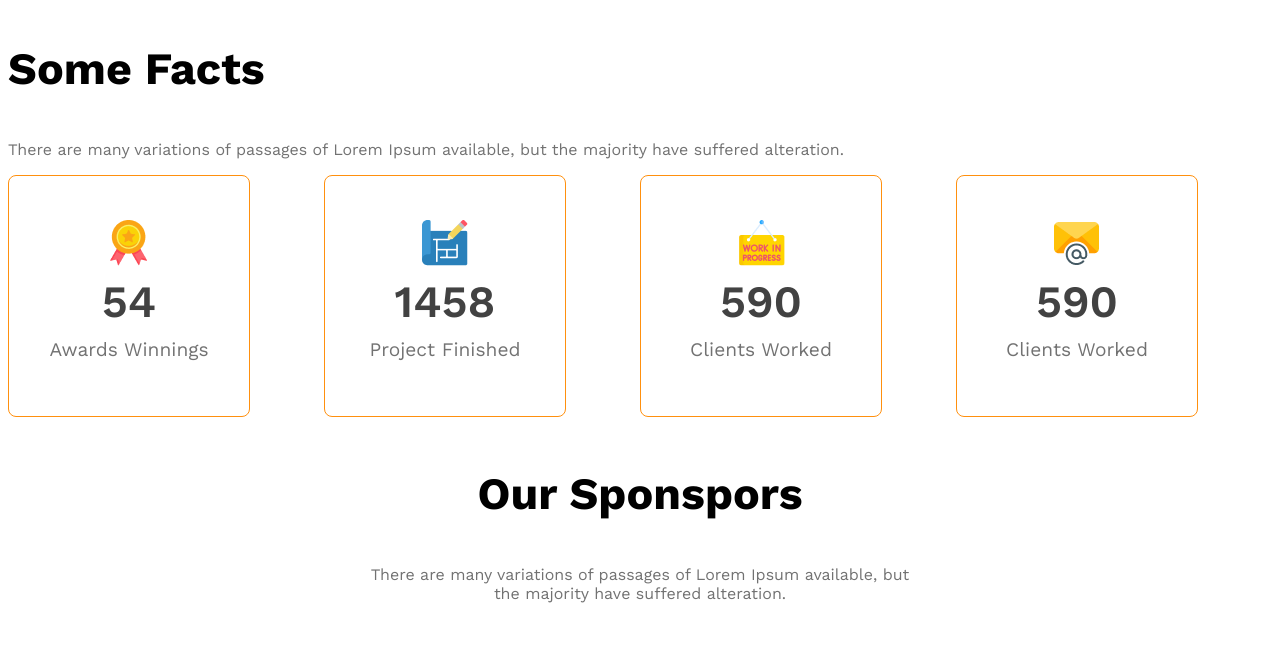
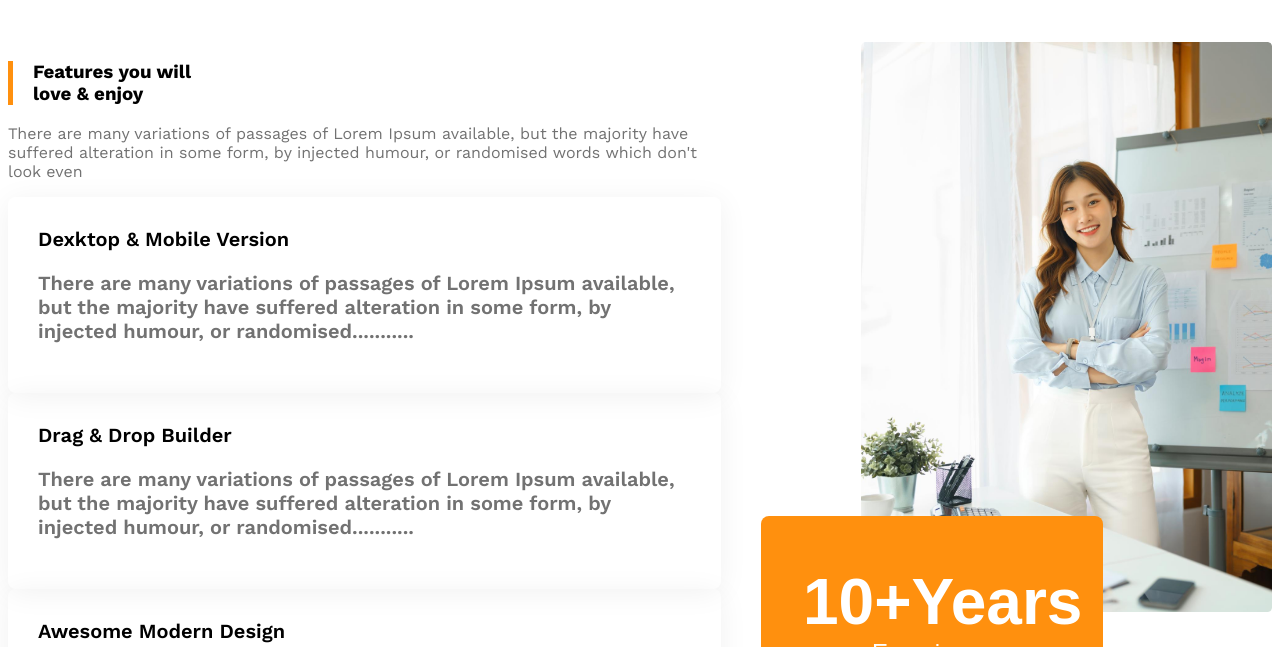
Before and after one commit to MushfikhaJyoti/g3-architects-page-layout, a plain HTML site: page index.html in a window 1280 px wide. Shown: the part 2110-2757 px from the top of the page. Drawn offline with nearby package versions, Linux system fonts and the light colour scheme.

Commit message:
feature section added and made it responsive

```diff
--- a/index.html
+++ b/index.html
@@ -53,7 +53,48 @@
             </div>
         </section>
         <!-- features we'll love -->
-         <section>
+         <section class="features display-flex">
+            <div>
+                <h3 id="feature-section-title",class="section-title">Features you will <br>love & enjoy</h3>
+                <p class="title-description text-light-gray">There are many variations of passages of Lorem Ipsum available, but the majority have suffered alteration in some form, by injected humour, or randomised words which don't look even</p>
+
+                <!-- feature card starts -->
+                 <div class="feature-card">
+                    <h4 class="feature-title">Dexktop & Mobile Version</h4>
+                        <p class="text-light-gray">There are many variations of passages of Lorem Ipsum available, but the majority have suffered alteration in some form, by injected humour, or randomised...........
+                        </p>
+
+                 </div>
+                 <div class="feature-card">
+                    <h4 class="feature-title">Drag & Drop Builder</h4>
+                        <p class="text-light-gray">There are many variations of passages of Lorem Ipsum available, but the majority have suffered alteration in some form, by injected humour, or randomised...........
+                        </p>
+
+                 </div>
+                 <div class="feature-card">
+                    <h4 class="feature-title">Awesome Modern Design</h4>
+                        <p class="text-light-gray">There are many variations of passages of Lorem Ipsum available, but the majority have suffered alteration in some form, by injected humour, or randomised...........
+                        </p>
+
+                 </div>
+                 <div class="feature-card">
+                    <h4 class="feature-title">Super Easy to Edit</h4>
+                        <p class="text-light-gray">There are many variations of passages of Lorem Ipsum available, but the majority have suffered alteration in some form, by injected humour, or randomised...........
+                        </p>
+
+                 </div>
+
+
+
+            </div>
+            <div class="featured-architect">
+                <img src="images/architect.png" alt="">
+                <button id="experience-badge" class="btn-primary">
+                    <span id="experience-year">10+Years</span><br>
+                    <span>Experience</span>
+                </button>
+            </div>
+
 
          </section>
          <!-- some facts -->
--- a/styles/architects.css
+++ b/styles/architects.css
@@ -105,6 +105,49 @@
      #quick-list{
       font-weight: 500;
      }
+     /* feature section styling */
+
+     .features{
+      gap: 140px;
+     }
+     #feature-section-title{
+      border-left: 5px solid #FF900E;
+      padding-left: 20px;
+     }
+     .feature-card{
+      padding: 30px;
+      border-radius: 8px;
+      box-shadow: 0 4px 30px 0 rgba(0, 0, 0, 0.06);
+      margin-bottom: 20px;
+     }
+     .feature-card, .feature-title{
+      font-weight: 600;
+      font-size: 1.25rem;
+      margin-top: 0px;
+      margin-bottom: 0px;
+
+          }
+      #experience-badge{
+        max-width: 342px;
+        height: 200px;
+        padding: 45px 42px;
+        font-size: 1.5rem;
+        font-weight: 500;
+        margin-left: -100px;
+        margin-top: -100px;
+      }
+      #experience-year{
+        font-size: 4rem;
+        font-weight: 700;
+
+      }
+      .featured-architect img{
+        width: 100%;
+
+      }
+
+
+
      /* some facts related style */
      .facts-container{
       display: grid;
@@ -154,7 +197,7 @@
      /* responsive style */
      /* responsive for smaller version */
      @media screen and (max-width:576px) {
-      .navbar, .nav-links, .teams{
+      .navbar, .nav-links, .features, .teams{
         flex-direction: column;
 
       }
@@ -172,11 +215,18 @@
         justify-content: center;
         gap: 50px;
       }
+      #experience-badge{
+        margin-top: 20px;
+        margin-left: 20px;
+      }
+    }
 
-      }
+
+
+
 /* responsive for medium */
 @media screen and (min-width:576px) and (max-width:992px) {
-  .teams{
+  .teams, .features{
     flex-direction: column;
   }
   .our-features{
@@ -187,5 +237,9 @@
     justify-content: center;
        gap: 50px;
   }
+  #experience-badge{
+    margin-top: 20px;
+    margin-left: 20px;
+  }
 
 }
```
